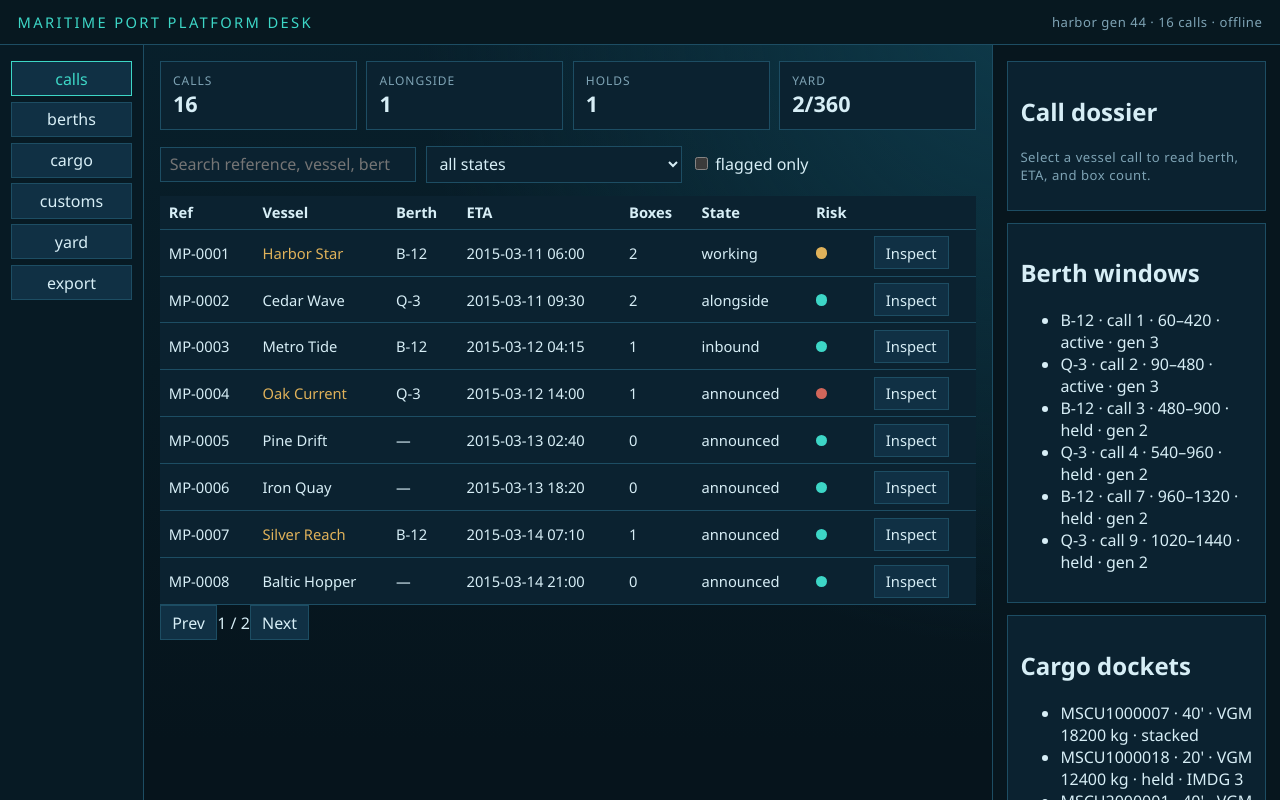
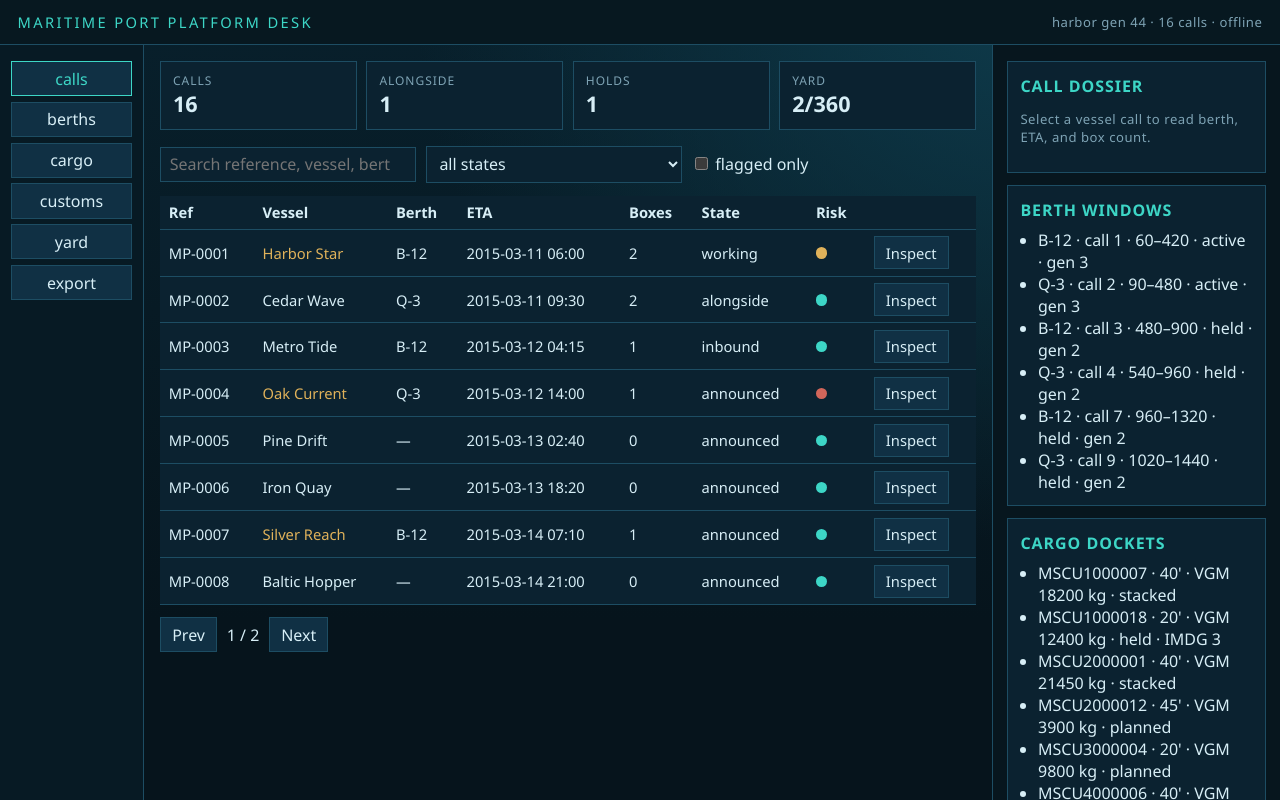
Before and after one commit to EnyewAnberbir/maritime-port-platform, a React (Vite) app: page / in a window 1280 px wide. Shown: the top 800 px of the page. Built offline with nearby package versions, Linux system fonts and the light colour scheme.

Commit message:
chore(format): refine integration (300)

```diff
--- a/src/styles/global.css
+++ b/src/styles/global.css
@@ -210,3 +210,23 @@ button[data-active="true"] {
   padding: 0.8rem;
   margin-bottom: 0.75rem;
 }
+
+.inspector h2,
+.ledger-panel h2 {
+  margin: 0 0 0.5rem;
+  font-size: 1rem;
+  letter-spacing: 0.06em;
+  text-transform: uppercase;
+  color: var(--accent);
+}
+
+.ledger-panel ul {
+  margin: 0;
+  padding-left: 1.1rem;
+}
+
+.pager {
+  display: flex;
+  gap: 0.6rem;
+  align-items: center;
+  margin-top: 0.75rem;
```
